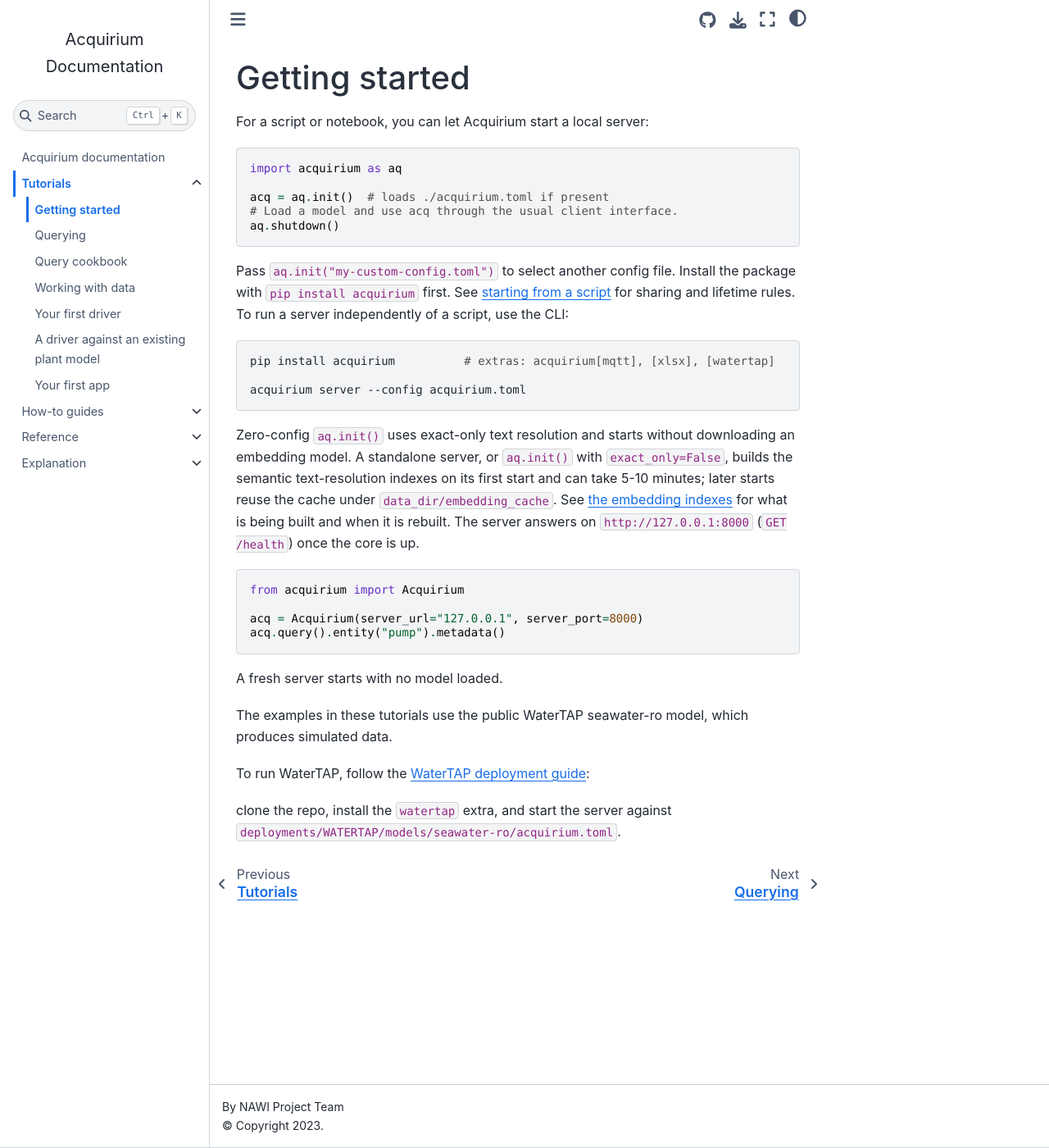
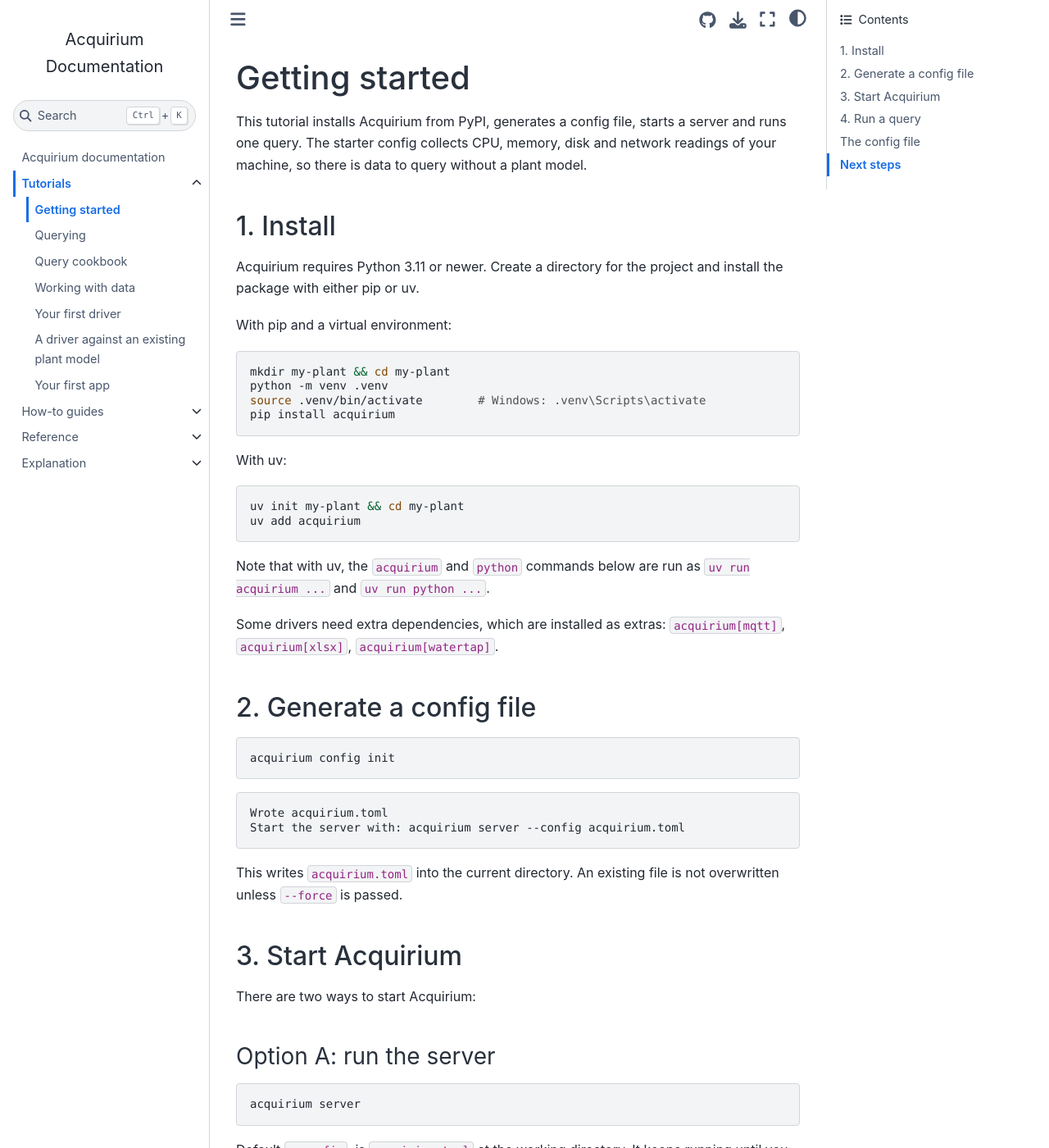
Before and after one commit to DataDrivenCPS/acquirium, a Jupyter Book: the page built from docs/tutorials/getting-started.md, in a window 1280 px wide and 1400 px high. Shown: the whole window at 82% size. Built offline with Jupyter Book 1.0.4 settings and Sphinx 7.4.7 and the Sphinx Book theme 1.1.4, drawn with Linux system fonts in a browser that asks for light colours; some of the changed text lies outside the part shown.

Commit message:
rewrite getting started

````diff
--- a/docs/tutorials/getting-started.md
+++ b/docs/tutorials/getting-started.md
@@ -2,52 +2,154 @@
 title: Getting started
 ---
 
-<!-- TODO: intro -->
+This tutorial installs Acquirium from PyPI, generates a config file, starts a
+server and runs one query.
+The starter config collects CPU, memory, disk and network readings of your
+machine, so there is data to query without a plant model.
 
-For a script or notebook, you can let Acquirium start a local server:
+## 1. Install
 
-```python
-import acquirium as aq
+Acquirium requires Python 3.11 or newer.
+Create a directory for the project and install the package with either pip or
+uv.
 
-acq = aq.init()  # loads ./acquirium.toml if present
-# Load a model and use acq through the usual client interface.
-aq.shutdown()
+With pip and a virtual environment:
+
+```bash
+mkdir my-plant && cd my-plant
+python -m venv .venv
+source .venv/bin/activate        # Windows: .venv\Scripts\activate
+pip install acquirium
 ```
 
-Pass `aq.init("my-custom-config.toml")` to select another config file.
-Install the package with `pip install acquirium` first. See
-[starting from a script](../how-to/local-runtime.md) for sharing and lifetime
-rules. To run a server independently of a script, use the CLI:
+With uv:
 
 ```bash
-pip install acquirium          # extras: acquirium[mqtt], [xlsx], [watertap]
-
-acquirium server --config acquirium.toml
+uv init my-plant && cd my-plant
+uv add acquirium
 ```
 
-Zero-config `aq.init()` uses exact-only text resolution and starts without
-downloading an embedding model. A standalone server, or `aq.init()` with
-`exact_only=False`, builds the semantic text-resolution indexes on its first
-start and can take 5-10 minutes; later starts reuse the cache under
-`data_dir/embedding_cache`.
-See [the embedding indexes](../explanation/server-internals.md#the-embedding-indexes)
-for what is being built and when it is rebuilt.
-The server answers on `http://127.0.0.1:8000` (`GET /health`) once the core
-is up.
+Note that with uv, the `acquirium` and `python` commands below are run as
+`uv run acquirium ...` and `uv run python ...`.
+
+Some drivers need extra dependencies, which are installed as extras:
+`acquirium[mqtt]`, `acquirium[xlsx]`, `acquirium[watertap]`.
+
+## 2. Generate a config file
+
+```bash
+acquirium config init
+```
+```text
+Wrote acquirium.toml
+Start the server with: acquirium server --config acquirium.toml
+```
+
+This writes `acquirium.toml` into the current directory.
+An existing file is not overwritten unless `--force` is passed.
+
+## 3. Start Acquirium
+
+There are two ways to start Acquirium:
+
+### Option A: run the server
+
+```bash
+acquirium server
+```
+
+Default `--config`, is `acquirium.toml` at the working directory.
+It keeps running until you stop it with Ctrl+C.
+This is useful when drivers should keep collecting data, or when several
+scripts and notebooks use the same server.
+
+Connect to it from a second terminal or a notebook:
 
 ```python
 from acquirium import Acquirium
 
 acq = Acquirium(server_url="127.0.0.1", server_port=8000)
-acq.query().entity("pump").metadata()
 ```
 
-A fresh server starts with no model loaded.
+See [run the server](../how-to/run-the-server.md) for the command's flags and
+the startup order.
 
-The examples in these tutorials use the public WaterTAP seawater-ro
-model, which produces simulated data.
+### Option B: start it from Python
 
-To run WaterTAP, follow the [WaterTAP deployment guide](https://github.com/DataDrivenCPS/acquirium/blob/main/deployments/WATERTAP/readme.md):
+```python
+import acquirium as aq
 
-clone the repo, install the `watertap` extra, and start the server against
-`deployments/WATERTAP/models/seawater-ro/acquirium.toml`.
+acq = aq.init()      # reads ./acquirium.toml and starts a local server
+# ... use acq ...
+aq.shutdown()
+```
+
+`aq.init()` starts the server in the background and returns the same client
+as option A.
+The server stops at `aq.shutdown()` or when the script exits. The data stays
+in `data_dir`.
+This is useful for a single script or notebook.
+
+See [start Acquirium from a script](../how-to/local-runtime.md) for the
+arguments of `aq.init()` and for sharing one server between scripts.
+
+## 4. Run a query
+
+The system metrics driver in the starter config describes your machine as a
+`Computer` with six measurement points, and takes a reading every 30 seconds.
+Wait about a minute after the start, then run:
+
+```python
+(acq.query()
+ .entity("Computer")
+ .measurement(alias="m", quantity_kind="dimensionless ratio")
+ .dataframe()
+ .tail(2))
+```
+```text
+shape: (2, 4)
+┌────────────────────────────────┬──────────────┬──────────────────────┬──────────────┐
+│ time                           ┆ m__CPU usage ┆ m__Disk usage (root) ┆ m__RAM usage │
+│ ---                            ┆ ---          ┆ ---                  ┆ ---          │
+│ datetime[μs, UTC]              ┆ f64          ┆ f64                  ┆ f64          │
+╞════════════════════════════════╪══════════════╪══════════════════════╪══════════════╡
+│ 2026-11-10 21:50:48.834927 UTC ┆ 79.8         ┆ 5.1                  ┆ 75.8         │
+│ 2026-11-10 21:51:20.641139 UTC ┆ 70.3         ┆ 5.1                  ┆ 76.5         │
+└────────────────────────────────┴──────────────┴──────────────────────┴──────────────┘
+```
+
+The query selects every `Computer` in the graph, then the measurements of it
+whose quantity kind is a dimensionless ratio, which are the three percentages.
+`dataframe()` fetches their readings as a polars frame.
+The [querying tutorial](querying.md) covers the query interface.
+
+## The config file
+
+These are the keys of the starter `acquirium.toml` that matter first.
+Relative paths resolve against the directory of the config file.
+
+| key | starter value | meaning |
+|---|---|---|
+| `[server] host` | `"127.0.0.1"` | The address the server listens on. `127.0.0.1` accepts connections from this machine only; `"0.0.0.0"` accepts connections from other machines. `aq.init()` always uses `127.0.0.1`. |
+| `[server] port` | `8000` | The port the server listens on. Pass the same value as `server_port` to `Acquirium(...)`. |
+| `[server] data_dir` | `".acquirium"` | The directory that holds the graph store, the DuckDB timeseries file and the embedding cache. |
+| `[server] timeseries_backend` | `"duckdb"` | Where readings are stored. `"duckdb"` is a local file under `data_dir`. `"timescale"` uses TimescaleDB and requires `pg_dsn`. |
+| `[server] exact_only` | `true` | How free text such as `"dimensionless ratio"` is matched to ontology terms. `true` matches labels exactly. `false` also matches by meaning; it downloads an embedding model and builds indexes on the first start, which can take several minutes. See [text resolution](../explanation/text-resolution.md). |
+| `[server] recreate` | `false` | `true` deletes all stored data every time the server starts. |
+| `[driver] interval` | `10.0` | Seconds between two polls of a driver. This is the default for every `[[drivers]]` entry. |
+| `[[drivers]] spec` | system metrics driver | The driver class to start with the server, as `module:Class` or `path/to/file.py:Class`. Each `[[drivers]]` entry starts one driver and can override the `[driver]` defaults. |
+
+The [server configuration reference](../reference/server-config.md) lists
+every `[server]` key, and the
+[driver reference](../reference/drivers.md#configuration) lists the driver
+keys and the built-in drivers.
+
+## Next steps
+
+- [Load a plant model](../how-to/load-a-plant-model.md) to describe your own
+  equipment and points.
+- [Write a first driver](first-driver.md) to ingest your own data.
+- [Querying](querying.md) and [working with data](data.md) for the query
+  interface. Their examples use the WaterTAP seawater-ro model; the
+  [WaterTAP deployment guide](https://github.com/DataDrivenCPS/acquirium/blob/main/deployments/WATERTAP/readme.md)
+  shows how to run it.
````
